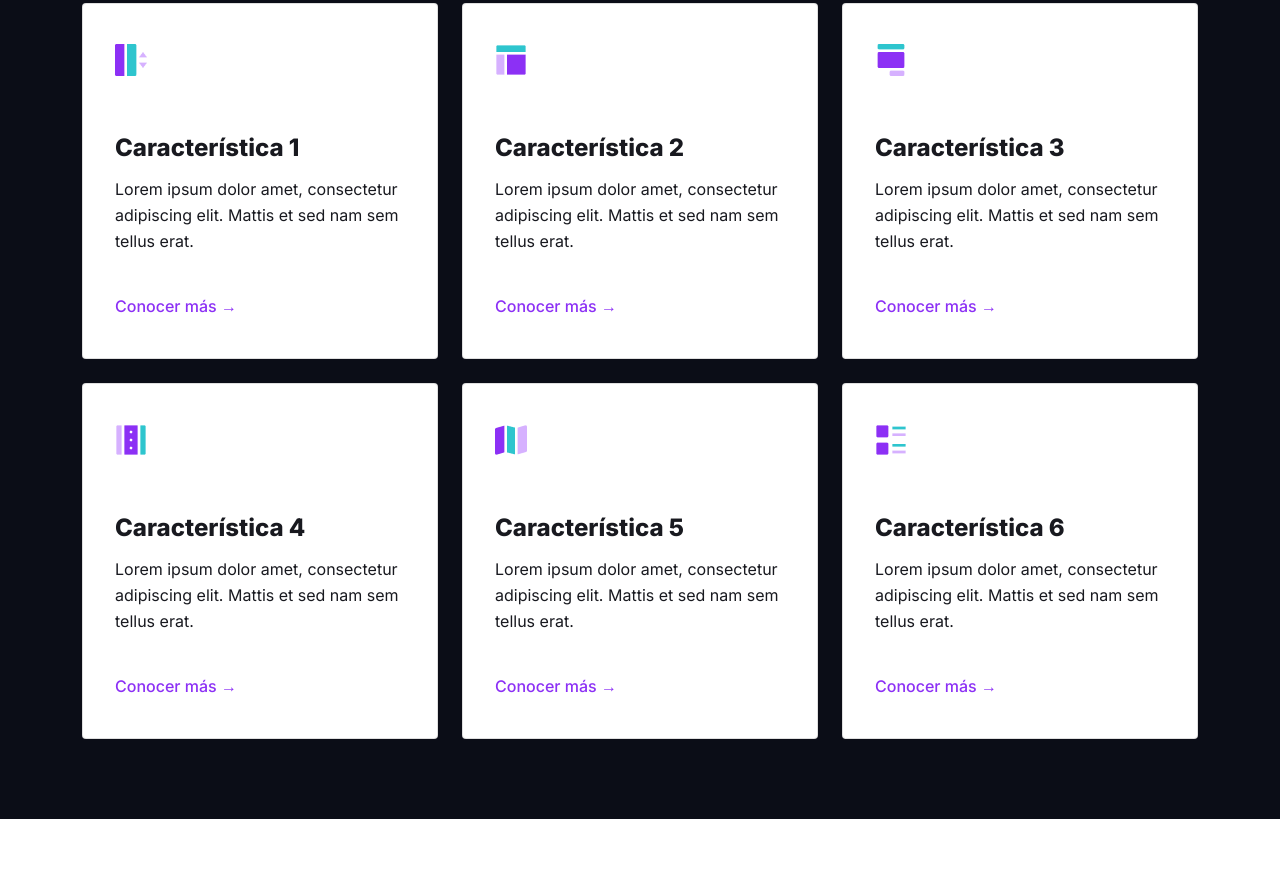
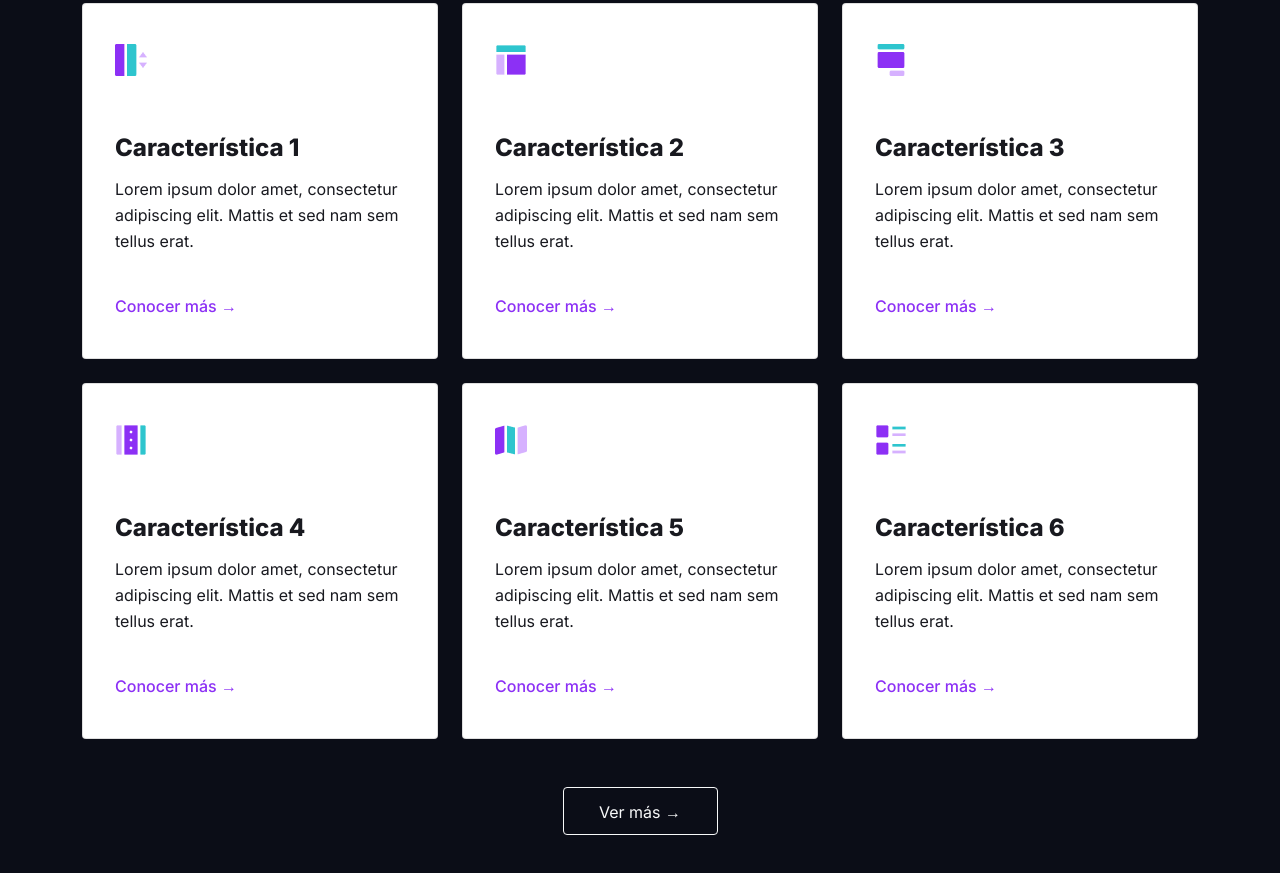
Before and after one commit to mauroturner/generador-de-tiendas, a plain HTML site: page index.html in a window 1280 px wide. Shown: the part 917-1790 px from the top of the page. Before the commit the page ends 1736 px from the top, so only its background shows below. Drawn offline with Linux system fonts and the light colour scheme.

Commit message:
Seccion features link ver mas

```diff
--- a/assets/css/estilos.css
+++ b/assets/css/estilos.css
@@ -156,6 +156,12 @@
     text-decoration: none;
 }
 
+.btn-features{
+    width: 155px;
+    height: 48px;
+    padding: 12px 20px;
+    margin-top: 3rem;
+}
 .card-body{
     padding: 2.5rem 2rem;
 }
--- a/index.html
+++ b/index.html
@@ -132,6 +132,9 @@
                         </div>
                     </div>
                 </div>
+                <div class="text-center">
+                    <a class="btn btn-outline-light btn-features" href="#">Ver más →</a>
+                </div>
             </section>
         </div>
     </main>
```
